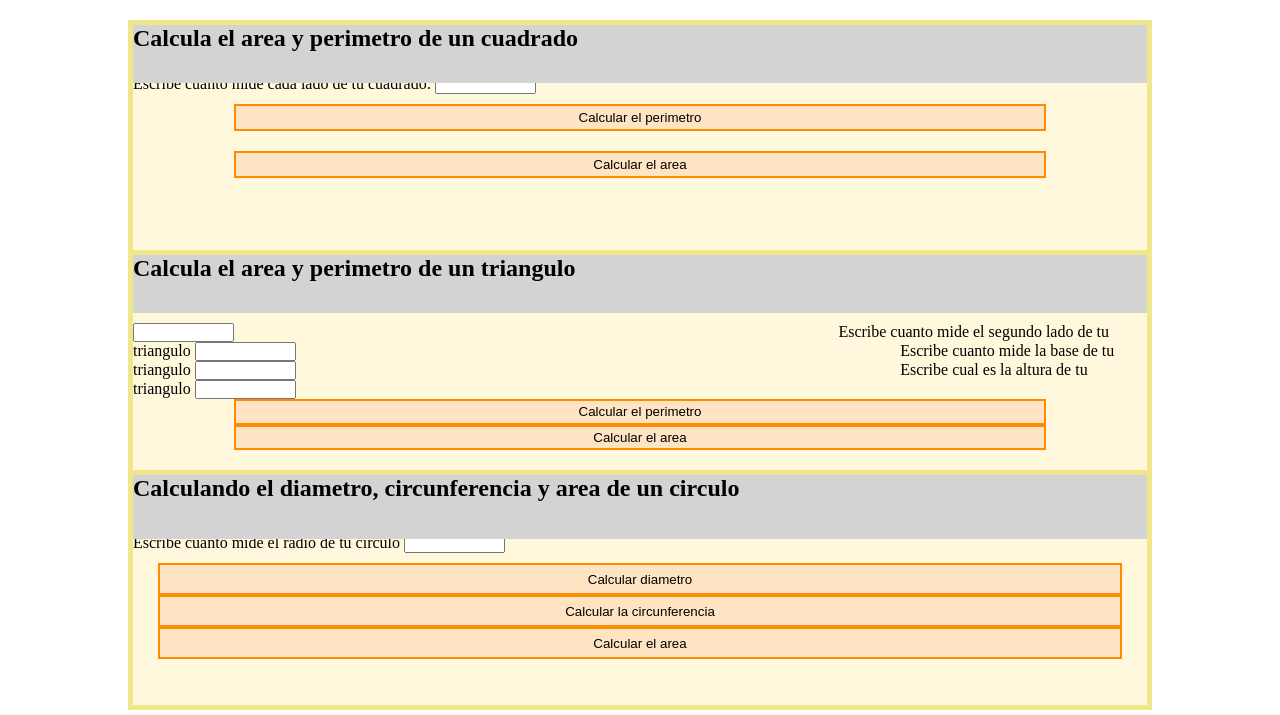
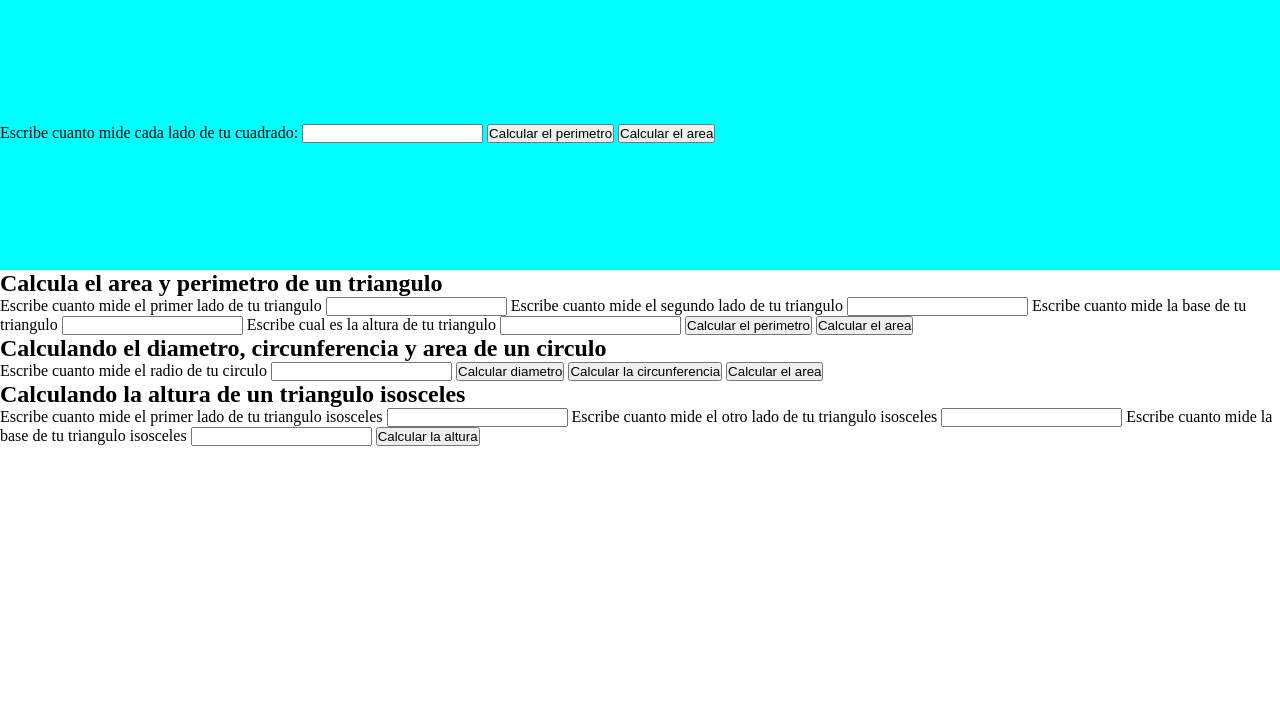
Before and after one commit to Charlyperez04/curso-practico-javascript, a plain HTML site: page figuras.html in a window 1280 px wide. Shown: the part 85-800 px from the top of the page. Drawn offline with Linux system fonts and the light colour scheme.

Commit message:
Finalizamos primer taller, estilos pendientes y comenzamos el segundo, subo archivos

```diff
--- a/figuras.html
+++ b/figuras.html
@@ -5,8 +5,8 @@
     <meta http-equiv="X-UA-Compatible" content="IE=edge">
     <meta name="viewport" content="width=device-width, initial-scale=1.0">
     <title>Figuras geometricas | Curso Practico de JS en Platzi</title>
-    <script src="./figuras.js"></script>
-    <link rel="stylesheet" href="./style.css">
+    <script src="./figuras/figuras.js"></script>
+    <link rel="stylesheet" href="./figuras/style.css">
 </head>
 <body>
     <header>
@@ -77,5 +77,25 @@
             </button>
         </form>
     </section>
+    <section class="trianguloIso">
+        <div><h2>Calculando la altura de un triangulo isosceles</h2></div>
+        <form action="">
+            <label for="InputLado1">
+                Escribe cuanto mide el primer lado de tu triangulo isosceles
+            </label>
+            <input id="InputLado1" type="number">
+            <label for="InputLado2">
+                Escribe cuanto mide el otro lado de tu triangulo isosceles
+            </label>
+            <input type="text" id="InputLado2">
+            <label for="InputBaseIso">
+                Escribe cuanto mide la base de tu triangulo isosceles
+            </label>
+            <input type="text" id="InputBaseIso">
+            <button type="button" onclick="calcularAlturaTrianguloIso()">
+            Calcular la altura
+            </button>
+        </form>
+    </section>
 </body>
 </html>
--- a/figuras.js
+++ b/figuras/figuras.js
@@ -45,6 +45,15 @@ console.group("Triangulos");
 
     console.groupEnd("Círculos");
 
+    //Añadimos función de altura del triangulo isosceles
+    function AlturaTrianguloIso(lado1,lado2,base){
+        if(lado1!=lado2){
+            alert("No es isosceles");
+            return "Ingresa valores validos";
+        }
+        else{
+        return Math.sqrt((lado1*lado2)-(base*base)/4);
+    }}
     //Aqui interactuamos con el HTML en el cuadrado
     function calcularPerimetroCuadrado(){
         const input= document.getElementById("InputCuadrado");
@@ -107,3 +116,16 @@ console.group("Triangulos");
         const area=areaCirculo(value);
         alert("El area es de "+area);
     }
+    function calcularAlturaTrianguloIso(){
+        const input1=document.getElementById("InputLado1");
+        const value1=input1.value;
+
+        const input2=document.getElementById("InputLado2");
+        const value2=input2.value;
+
+        const input3=document.getElementById("InputBaseIso");
+        const value3=input3.value;
+
+        const altura=AlturaTrianguloIso(value1,value2,value3);
+        alert("La altura es de "+altura);
+    }
--- /dev/null
+++ b/figuras/style.css
@@ -0,0 +1,11 @@
+*{
+    box-sizing: border-box;
+    padding: 0;
+    margin: 0;
+}
+.cuadrado{
+    display: grid;
+    width: 100%;
+    height: 300px;
+    background-color: aqua;
+}
--- a/style.css
+++ /dev/null
@@ -1,109 +0,0 @@
-*{
-    box-sizing: border-box;
-    padding: 0;
-    margin: 0;
-}
-header{
-    text-align: center;
-    background-color:aqua;
-}
-header h1{
-    color: crimson;
-}
-section{
-    margin-top: 20px;
-    background-color:cornsilk;
-}
-section{
-    display: inline-block;
-}
-section button{
-    border:darkorange 2px solid;
-}
-.cuadrado{
-    position: absolute;
-    width: 80%;
-    height: 30%;
-    left:10%;
-    margin-top: 50px;
-    border: khaki 5px solid;
-}
-.cuadrado input{
-    width: 10%;
-    margin-top: 50px;
-    margin-right: 1rem;
-    margin-bottom: 10px;
-}
-.cuadrado button{
-    left: 10%;
-    position: relative;
-    width:80%;
-    height: 2em;
-    background-color: bisque;
-    margin-bottom: 2%;
-}
-.cuadrado div{
-    width: 100%;
-    height: 25%;
-    position: absolute;
-    background-color:lightgray;
-    bottom: 75%;
-}
-.triangulo{
-    position: absolute;
-    width: 80%;
-    height: 30%;
-    left:10%;
-    margin-top: 280px;
-    border: khaki 5px solid;
-}
-.triangulo input{
-    width: 10%;
-    margin-top: 0;
-    margin-right: 600px;
-}
-.triangulo button{
-    left: 10%;
-    position: relative;
-    width:80%;
-    height: 1.6rem;
-    background-color: bisque;
-}
-.triangulo div{
-    width: 100%;
-    height: 25%;
-    position: absolute;
-    background-color:lightgray;
-    bottom: 75%;
-}
-#InputTriangulo1{
-    margin-top: 50px;
-}
-.circulo{
-    position: absolute;
-    width: 80%;
-    height: 30%;
-    left:10%;
-    margin-top: 500px;
-    border: khaki 5px solid;
-}
-.circulo input{
-    width: 10%;
-    margin-top: 59px;
-    margin-right: 10%;
-    margin-bottom: 10px;
-}
-.circulo button{
-    left: 2.5%;
-    position: relative;
-    width:95%;
-    height: 2rem;
-    background-color: bisque;
-}
-.circulo div{
-    width: 100%;
-    height: 28%;
-    position: absolute;
-    background-color:lightgray;
-    bottom: 72%;
-}
```
Also changed, not shown: descuentos.html (added, +13 -0 lines), descuentos/descuentos.js (added), descuentos/style.css (added), 1 other file. Lines whose indentation alone changed are shown as unchanged.
